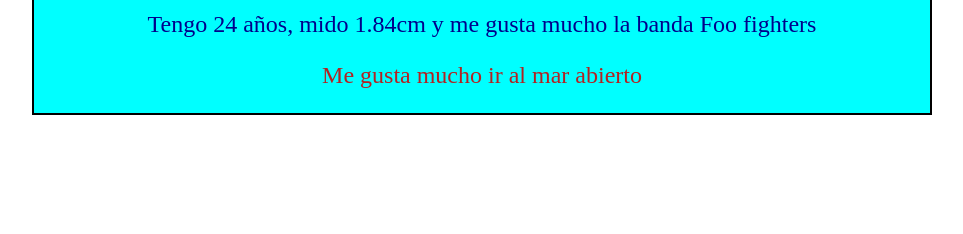
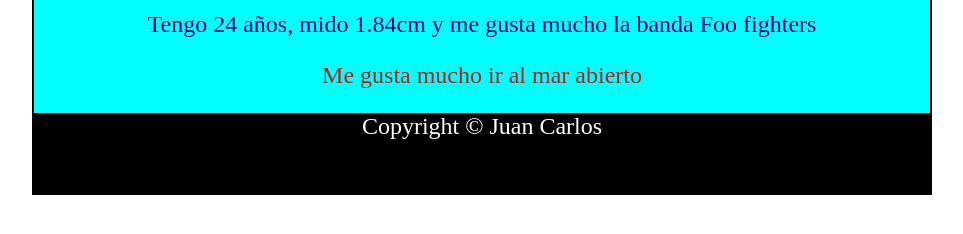
Before and after one commit to govdotpl/ImpartiendoCursoGIT-Github, a plain HTML site: page index.html in a window 1280 px wide. Shown: the part 180-414 px from the top of the page, without its empty margins (158-1121 px from the left). Drawn offline with Linux system fonts and the light colour scheme.

Commit message:
Modifique la altura de mi footer

```diff
--- a/css/estilos.css
+++ b/css/estilos.css
@@ -26,3 +26,12 @@
 #p2{
     color:firebrick;
 }
+
+#footer{
+    background-color: black;
+    height: 80px;
+}
+
+#pFooter{
+    color: white;
+}
--- a/index.html
+++ b/index.html
@@ -14,6 +14,10 @@
         <h1 id="titulo">Este es mi blog personal: Juan Carlos</h1>
         <p id="p1">Tengo 24 años, mido 1.84cm y me gusta mucho la banda Foo fighters</p>
         <p id="p2">Me gusta mucho ir al mar abierto</p>
+
+        <div id="footer">
+            <p id="pFooter">Copyright &copy; Juan Carlos</p>
+        </div>
     </div>
 </body>
 
```
